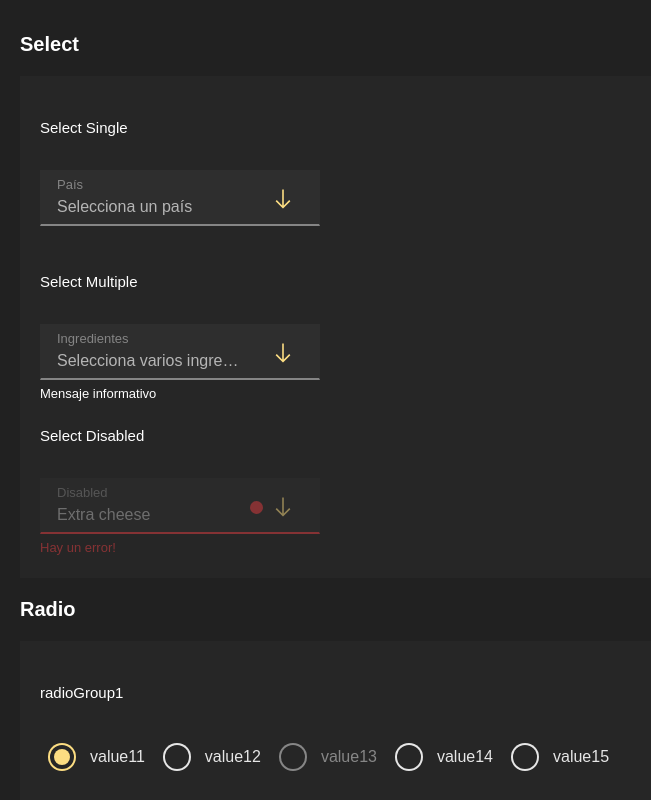
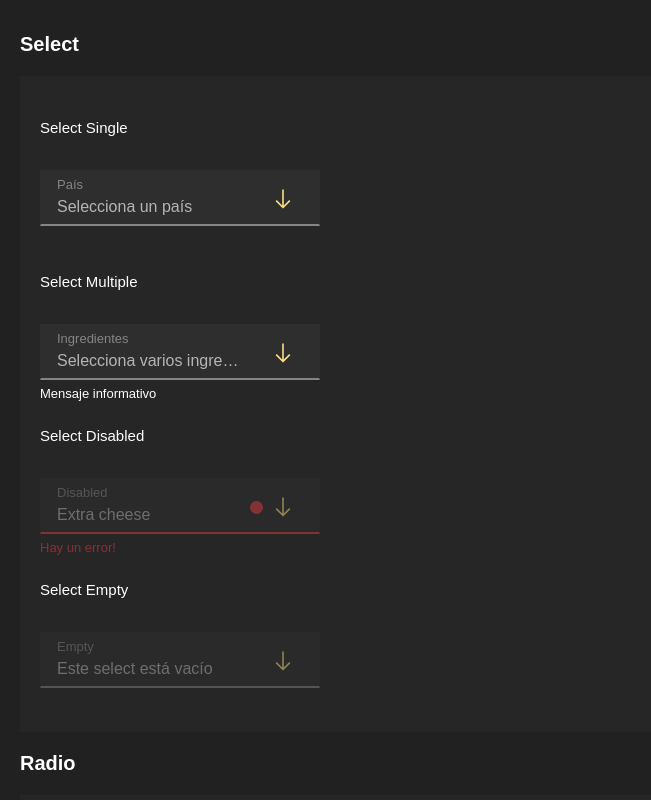
Before and after one commit to jenitto/react-components, a React (Create React App) app: page / in a window 1280 px wide. Shown: the top 800 px of the page, without its empty margins (0-651 px from the left). Built offline with nearby package versions, Linux system fonts and the light colour scheme; a web font is replaced by a local one.

Commit message:
Select focusable

```diff
--- a/src/components/Inputs/Select/Select.jsx
+++ b/src/components/Inputs/Select/Select.jsx
@@ -10,17 +10,19 @@ const ENTER_KEY = 'Enter';
 const Select = ({ name, placeholder, multiple, disabled, selectedOptions, options, message, onSelectionChange }) => {
 
 	const node = useRef();
+	const focusTrap = useRef();
 	const [opened, setOpened] = useState(false);
 
 	const handleClickOutside = e => {
 		if (node.current.contains(e.target)) {
 			return;
 		}
-		_handleOpenSelect(false);
+		handleOpenSelect(false);
 	};
 
 	useEffect(() => {
 		if (opened) {
+			focusTrap.current.focus();
 			document.addEventListener("mousedown", handleClickOutside);
 		} else {
 			document.removeEventListener("mousedown", handleClickOutside);
@@ -30,32 +32,46 @@ const Select = ({ name, placeholder, multiple, disabled, selectedOptions, option
 		};
 	});
 
-	const _handleKeyDownSelect = (e) => {
+	const handleKeyDownSelect = (e) => {
 		if (e.key === ENTER_KEY) {
-			_handleOpenSelect(!opened);
+			handleOpenSelect(!opened);
 		} else if (e.key === ESCAPE_KEY) {
-			_handleOpenSelect(false);
+			handleOpenSelect(false);
 		}
 	}
 
-	const _handleKeyDownOption = (e, option) => {
+	const handleKeyDownOption = (e, option, index) => {
 		if (e.key === ENTER_KEY) {
 			handleSelectChanges(option);
 			e.stopPropagation();
 		} else if (e.key === ARROW_KEY_UP) {
-			console.log('up, previous focus');
+			e.preventDefault();
+			e.stopPropagation();
+			handleFocus(index - 1);
 		} else if (e.key === ARROW_KEY_DOWN) {
-			console.log('down, next focus');
+			e.preventDefault();
+			e.stopPropagation();
+			handleFocus(index + 1);
 		} else if (e.key === ESCAPE_KEY) {
-			_handleOpenSelect(false);
+			handleOpenSelect(false);
 		}
 	}
 
-	const _handleOpenSelect = (open) => {
+	const handleOpenSelect = (open) => {
 		if (disabled) {
 			return;
 		}
 		setOpened(open);
+	}
+
+	const handleFocus = index => {
+		const length = Object.keys(focusableElements).length;
+		if (index >= length) {
+			index = 0;
+		} else if (index < 0) {
+			index = length - 1;
+		}
+		focusableElements[`item-${index}`].focus();
 	}
 
 	const handleSelectChanges = (selectedOption) => {
@@ -67,7 +83,7 @@ const Select = ({ name, placeholder, multiple, disabled, selectedOptions, option
 
 		if (!multiple) {
 			newSelectedOptions = [selectedOption];
-			_handleOpenSelect(false);
+			handleOpenSelect(false);
 		} else {
 			newSelectedOptions = [...selectedOptions];
 			if (newSelectedOptions.find((item) => item.value === selectedOption.value)) { // unadd
@@ -83,6 +99,7 @@ const Select = ({ name, placeholder, multiple, disabled, selectedOptions, option
 
 	const isSelected = (option) => selectedOptions.find((item) => item.value === option.value);
 
+	const focusableElements = [];
 	disabled = disabled || !options.length;
 
 	return (
@@ -105,8 +122,8 @@ const Select = ({ name, placeholder, multiple, disabled, selectedOptions, option
 			<div
 				className={`sftk-select__selected sftk-select__selected--${message?.type} ${disabled ? 'disabled' : ''}`}
 				tabIndex={`${disabled ? -1 : 0}`}
-				onKeyDown={_handleKeyDownSelect}
-				onClick={() => _handleOpenSelect(!opened)}
+				onKeyDown={handleKeyDownSelect}
+				onClick={() => handleOpenSelect(!opened)}
 			>
 				<div className="sftk-select__title-container">
 					<div className="sftk-select__name">{name}</div>
@@ -128,16 +145,19 @@ const Select = ({ name, placeholder, multiple, disabled, selectedOptions, option
 				opened
 					? <div className="sftk-select__select">
 						<div
+							ref={focusTrap}
 							className="sftk-select__focus-trap"
-							tabIndex="0" />
-						{options.map((item) => (
+							tabIndex="0"
+							onFocus={() => handleFocus(0)} />
+						{options.map((item, index) => (
 							<div
 								key={item.value}
+								ref={x => focusableElements[`item-${index}`] = x}
 								className={`sftk-select__option ${item.disabled ? 'disabled' : ''} ${isSelected(item) ? 'selected' : ''}`}
 								disabled={item.disabled}
 								tabIndex={item.disabled ? -1 : 0}
 								onClick={() => handleSelectChanges(item)}
-								onKeyDown={(e) => _handleKeyDownOption(e, item)}>
+								onKeyDown={(e) => handleKeyDownOption(e, item, index)}>
 								<span className="sftk-select__option-label">{item.label}</span>
 								{isSelected(item) ? (
 									<svg className="sftk-select__option-icon" width="32" height="32" viewBox="0 0 32 32" fill="none" xmlns="http://www.w3.org/2000/svg">
@@ -153,7 +173,8 @@ const Select = ({ name, placeholder, multiple, disabled, selectedOptions, option
 						))}
 						<div
 							className="sftk-select__focus-trap"
-							tabIndex="0" />
+							tabIndex="0"
+							onFocus={() => handleFocus(Object.keys(focusableElements).length - 1)} />
 					</div>
 					: null
 			}
--- a/src/components/Inputs/Select/Select.scss
+++ b/src/components/Inputs/Select/Select.scss
@@ -155,6 +155,10 @@ $optionHeight: 2.4rem;
 		padding: 1.2rem 1.6rem;
 		vertical-align: middle;
 
+		&::-moz-focus-inner {
+			border: 0;
+		}
+
 		&:focus {
 			outline: none;
 		}
--- a/src/pages/SelectsContainer.jsx
+++ b/src/pages/SelectsContainer.jsx
@@ -21,6 +21,7 @@ const SelectsContainer = () => {
 			{ value: 'it', label: 'Italia', disabled: true },
 			{ value: 'de', label: 'Alemania' },
 			{ value: 'nd', label: 'Países muy bajos, tanto que corta el texto', disabled: true },
+			{ value: 'hu', label: 'Hungría', disabled: false },
 		]
 	};
 
@@ -56,6 +57,16 @@ const SelectsContainer = () => {
 			{ value: '1', label: 'Extra cheese' },
 			{ value: '2', label: 'Mushroom' }
 		]
+	};
+
+	const select4Initial = {
+		name: 'Empty',
+		placeholder: 'Este select está vacío',
+		multiple: false,
+		selectedOptions: [],
+		disabled: false,
+		message: message2,
+		options: []
 	};
 
 	const [select1, setSelect1] = useState(select1Initial);
@@ -108,6 +119,15 @@ const SelectsContainer = () => {
 					options={select3.options}
 					message={select3.message}
 					onSelectionChange={onSelection3Change}></Select>
+				<div className="title">Select Empty</div>
+				<Select
+					name={select4Initial.name}
+					placeholder={select4Initial.placeholder}
+					multiple={select4Initial.multiple}
+					disabled={select4Initial.disabled}
+					selectedOptions={select4Initial.selectedOptions}
+					options={select4Initial.options}
+					onSelectionChange={onSelection3Change}></Select>
 			</div>
 		</Fragment >
 	);
```
